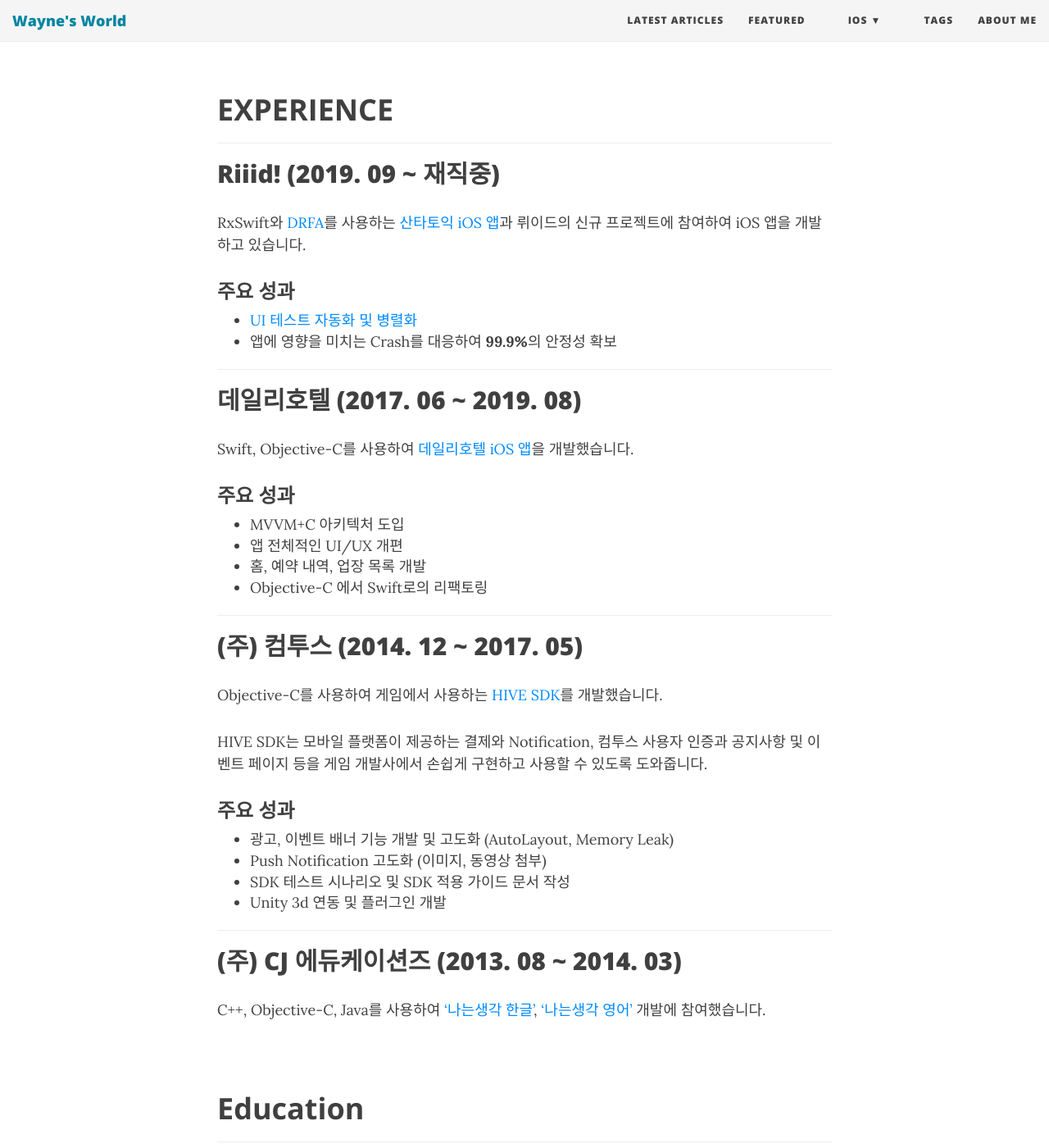
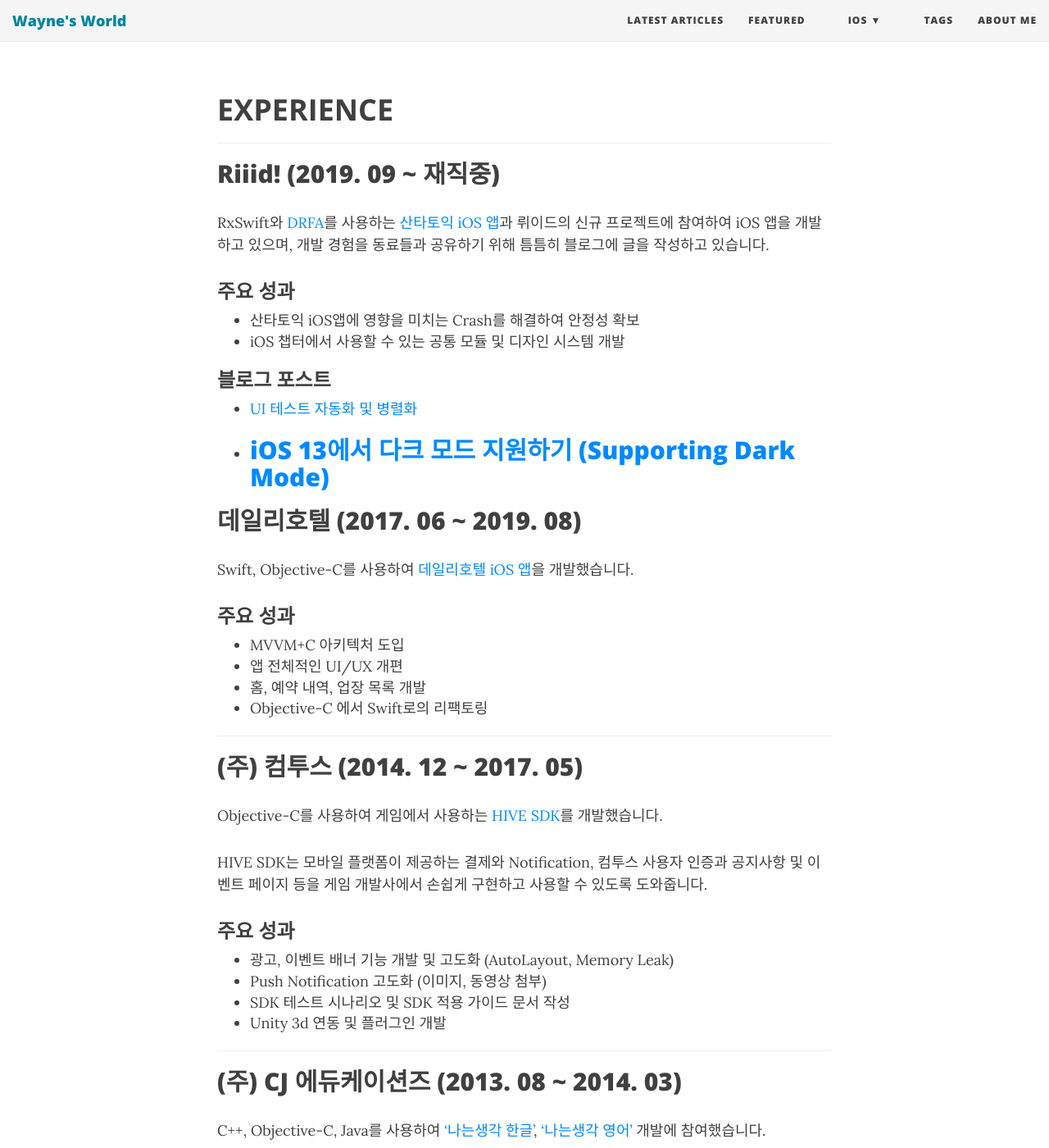
Before and after one commit to Mildwhale/mildwhale.github.io, a Jekyll site: the page built from aboutme.md, in a window 1280 px wide and 1400 px high, scrolled down 800 px. Shown: the whole window at 82% size. Built offline with Jekyll 4.4.1, drawn with Linux system fonts in a browser that asks for light colours; nearby versions of some CDN libraries; some of the changed text lies outside the part shown.

Commit message:
Update about me.

```diff
--- a/aboutme.md
+++ b/aboutme.md
@@ -20,12 +20,15 @@
 # **EXPERIENCE**
 ---
 ## Riiid! (2019. 09 ~ 재직중)
-RxSwift와 [DRFA](https://github.com/geppetto-ios/Geppetto)를 사용하는 [산타토익 iOS 앱](https://apps.apple.com/kr/app/산타토익-비인간적-점수상승/id1148006701)과 뤼이드의 신규 프로젝트에 참여하여 iOS 앱을 개발하고 있습니다.
+RxSwift와 [DRFA](https://github.com/geppetto-ios/Geppetto)를 사용하는 [산타토익 iOS 앱](https://apps.apple.com/kr/app/산타토익-비인간적-점수상승/id1148006701)과 뤼이드의 신규 프로젝트에 참여하여 iOS 앱을 개발하고 있으며, 개발 경험을 동료들과 공유하기 위해 틈틈히 블로그에 글을 작성하고 있습니다.
 
 ### 주요 성과
+- 산타토익 iOS앱에 영향을 미치는 Crash를 해결하여 안정성 확보
+- iOS 챕터에서 사용할 수 있는 공통 모듈 및 디자인 시스템 개발
+
+### 블로그 포스트
 - [UI 테스트 자동화 및 병렬화](https://riiid.github.io/2019-12-02/iOS-parallel-ui-testing/)
-- 앱에 영향을 미치는 Crash를 대응하여 **99.9%**의 안정성 확보
-
+- [iOS 13에서 다크 모드 지원하기 (Supporting Dark Mode)](https://riiid.github.io/2019-12-27/iOS-supporting-dark-mode/)
 ---
 
 ## 데일리호텔 (2017. 06 ~ 2019. 08)
@@ -57,6 +60,8 @@
 
 <br/>
 
-# **Education**
+# **Side Projects**
 ---
-인천대학교 **컴퓨터공학부 학사** 졸업 (2008. 03 ~ 2014. 02)
+## GROOV
+- 플레이리스트 기반 유튜브 비디오 플레이어입니다.
+-
```
Also changed, not shown: Gemfile.lock.
